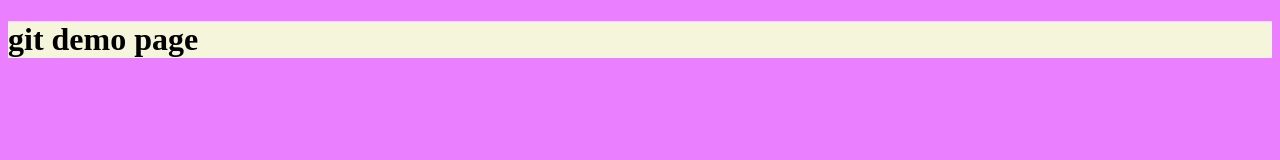
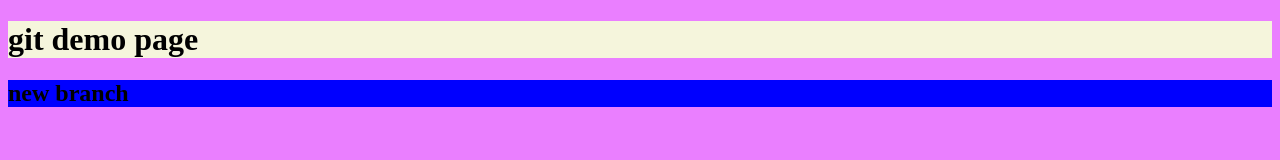
Before and after one commit to abhisheksingh9724/firstREpo, a plain HTML site: page index.html in a window 1280 px wide. Drawn offline with Linux system fonts and the light colour scheme.

Commit message:
crazycolors branch commit

```diff
--- a/index.html
+++ b/index.html
@@ -11,6 +11,7 @@
 
 <body>
   <h1>git demo page</h1>
+  <h2> new branch</h2>
   <script src="app.js"></script>
 </body>
 
--- a/style.css
+++ b/style.css
@@ -5,3 +5,7 @@ body {
 h1 {
   background-color: beige;
 }
+
+h2 {
+  background-color: blue;
+}
```
